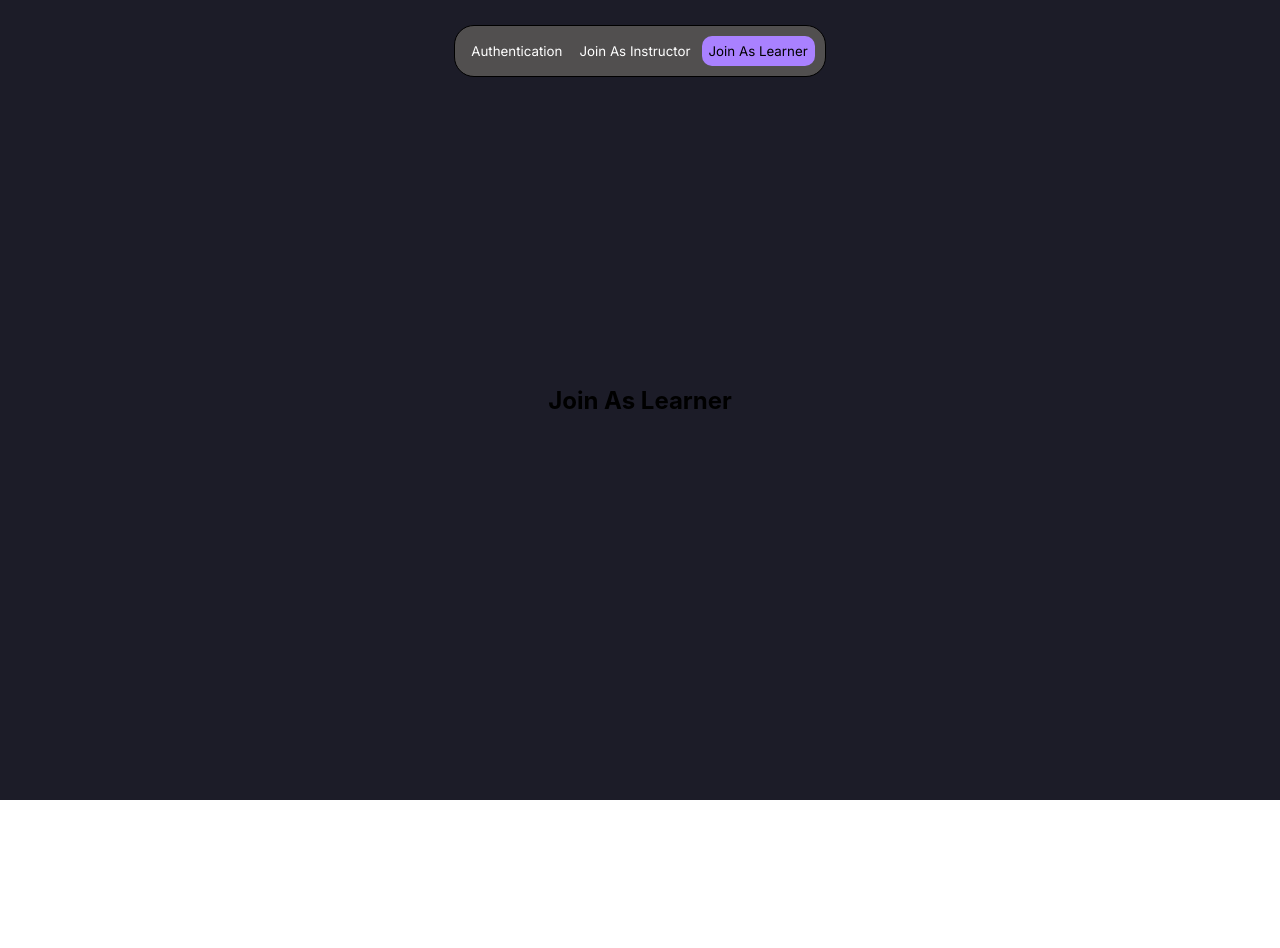
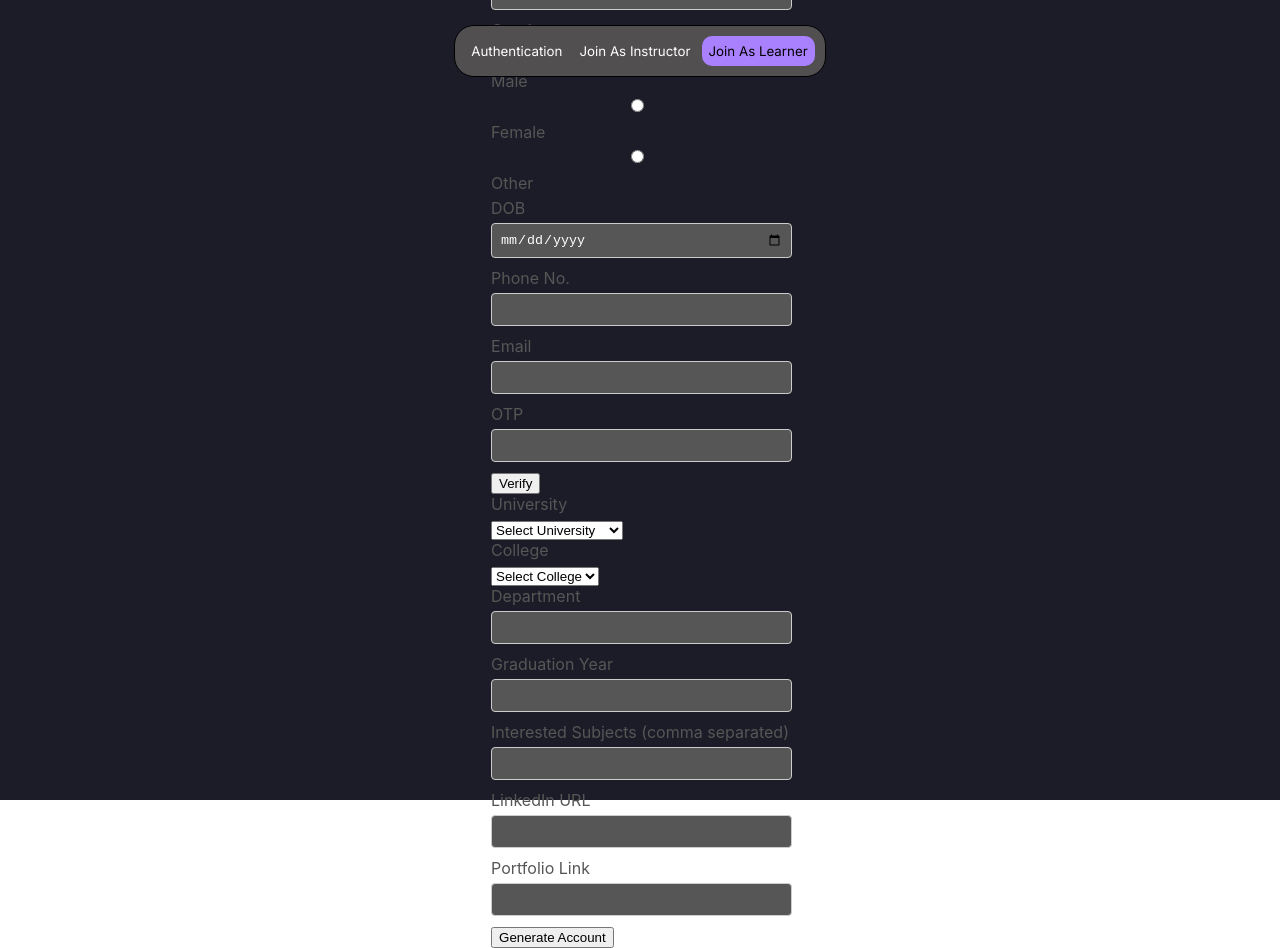
Before and after one commit to KhileshThakur/learnit-frontend, a React (Create React App) app: page /register-learner in a window 1280 px wide. Before the commit the page ends 800 px from the top, so only its background shows below. Built offline with nearby package versions, Linux system fonts and the light colour scheme; a web font is replaced by a local one.

Commit message:
Auth JAL JAI

```diff
--- /dev/null
+++ b/src/Auth/JoinAsLearner.css
@@ -0,0 +1,99 @@
+/* body {
+    background-color: #17151f;
+    color: #fff;
+    font-family: 'Arial', sans-serif;
+  }
+
+  form {
+    background-color: #2e2a37;
+    padding: 30px;
+    border-radius: 15px;
+    width: 80%;
+    max-width: 800px;
+    margin: 0 auto;
+    box-shadow: 0px 5px 15px rgba(0, 0, 0, 0.4);
+  }
+
+  input[type="text"], input[type="email"], input[type="date"], input[type="number"], input[type="url"], select {
+    background-color: #42404f;
+    color: #fff;
+    border: none;
+    padding: 10px;
+    border-radius: 10px;
+    width: 100%;
+    margin: 10px 0;
+  }
+
+  input[type="radio"] {
+    margin: 0 5px;
+  }
+
+  label {
+    display: block;
+    margin-bottom: 5px;
+    font-size: 0.9rem;
+  }
+
+  .button-container {
+    display: flex;
+    justify-content: space-between;
+    align-items: center;
+  }
+
+  button {
+    background-color: #4a38f5;
+    color: #fff;
+    padding: 10px 20px;
+    border-radius: 15px;
+    border: none;
+    cursor: pointer;
+    transition: background-color 0.3s;
+  }
+
+  button:hover {
+    background-color: #3a28d9;
+  }
+
+  button.verify-btn {
+    background-color: #29cc41;
+  }
+
+  button.verify-btn:hover {
+    background-color: #23a539;
+  }
+
+  .row {
+    display: flex;
+    flex-wrap: wrap;
+    justify-content: space-between;
+  }
+
+  .row .column {
+    flex: 1;
+    margin: 10px;
+    min-width: 250px;
+  }
+
+  @media (max-width: 768px) {
+    .row {
+      flex-direction: column;
+    }
+  }
+
+  .radio-group {
+    display: flex;
+    justify-content: space-between;
+    margin: 10px 0;
+  }
+
+  radio-group label {
+    font-size: 0.9rem;
+  }
+
+  select:focus, input:focus {
+    outline: none;
+    box-shadow: 0px 0px 10px rgba(148, 97, 255, 0.5);
+  }
+
+  .content-container {
+    margin-top: 150px; /* Adjust the margin so the form starts lower */
--- a/src/Auth/JoinAsLearner.js
+++ b/src/Auth/JoinAsLearner.js
@@ -1,14 +1,140 @@
-import React from 'react';
+// import React from 'react';
+// import AuthHeader from './AuthHeader';
+
+// const JoinAsLearner = () => {
+//     return (
+//         <div className="full-page">
+//             <AuthHeader />
+//             <h2>Join As Learner</h2>
+//             {/* Add learner registration logic here */}
+//         </div>
+//     );
+// };
+
+// export default JoinAsLearner;
+
+import React, { useState } from 'react';
 import AuthHeader from './AuthHeader';
+import './JoinAsLearner.css'; // Ensure this file contains the appropriate styling
 
 const JoinAsLearner = () => {
-    return (
-        <div className="full-page">
+  const [university, setUniversity] = useState('');
+  const [college, setCollege] = useState('');
+
+  const handleUniversityChange = (e) => {
+    setUniversity(e.target.value);
+    setCollege(''); // Reset college when university changes
+  };
+
+  const collegeOptions = () => {
+    if (university === 'pune') {
+      return (
+        <>
+          <option value="pict">PICT</option>
+          <option value="dypatil">D Y Patil</option>
+        </>
+      );
+    } else if (university === 'mumbai') {
+      return (
+        <>
+          <option value="vjti">VJTI</option>
+          <option value="kjsomaiya">K J Somaiya</option>
+        </>
+      );
+    }
+    return <option value="" disabled>Select College</option>; // Placeholder when no university selected
+  };
+
+  return (
+    <div className="full-page">
             <AuthHeader />
-            <h2>Join As Learner</h2>
-            {/* Add learner registration logic here */}
+            <div className="content-container">
+    <form>
+      <div className="row">
+        <div className="column">
+          <label htmlFor="name">Name</label>
+          <input type="text" id="name" name="name" required />
         </div>
-    );
+        <div className="column">
+          <label>Gender</label>
+          <div className="radio-group">
+            <label><input type="radio" name="gender" value="Male" required /> Male</label>
+            <label><input type="radio" name="gender" value="Female" required /> Female</label>
+            <label><input type="radio" name="gender" value="Other" required /> Other</label>
+          </div>
+        </div>
+        <div className="column">
+          <label htmlFor="dob">DOB</label>
+          <input type="date" id="dob" name="dob" required />
+        </div>
+        <div className="column">
+          <label htmlFor="phone">Phone No.</label>
+          <input type="number" id="phone" name="phone" required />
+        </div>
+      </div>
+
+      <div className="row">
+        <div className="column">
+          <label htmlFor="email">Email</label>
+          <input type="email" id="email" name="email" required />
+        </div>
+        <div className="column">
+          <label htmlFor="otp">OTP</label>
+          <div className="button-container">
+            <input type="text" id="otp" name="otp" />
+            <button type="button" className="verify-btn">Verify</button>
+          </div>
+        </div>
+      </div>
+
+      <div className="row">
+        <div className="column">
+          <label htmlFor="university">University</label>
+          <select id="university" value={university} onChange={handleUniversityChange} required>
+            <option value="" disabled hidden>Select University</option> {/* Placeholder */}
+            <option value="pune">Pune University</option>
+            <option value="mumbai">Mumbai University</option>
+          </select>
+        </div>
+        <div className="column">
+          <label htmlFor="college">College</label>
+          <select id="college" value={college} onChange={(e) => setCollege(e.target.value)} required>
+            <option value="" disabled hidden>Select College</option> {/* Placeholder */}
+            {collegeOptions()}
+          </select>
+        </div>
+        <div className="column">
+          <label htmlFor="department">Department</label>
+          <input type="text" id="department" name="department" required />
+        </div>
+        <div className="column">
+          <label htmlFor="grad-year">Graduation Year</label>
+          <input type="text" id="grad-year" name="grad-year" required />
+        </div>
+      </div>
+
+      <div className="row">
+        <div className="column">
+          <label htmlFor="subjects">Interested Subjects (comma separated)</label>
+          <input type="text" id="subjects" name="subjects" />
+        </div>
+        <div className="column">
+          <label htmlFor="linkedin">LinkedIn URL</label>
+          <input type="url" id="linkedin" name="linkedin" />
+        </div>
+        <div className="column">
+          <label htmlFor="portfolio">Portfolio Link</label>
+          <input type="url" id="portfolio" name="portfolio" />
+        </div>
+      </div>
+
+      <div className="row">
+        <button type="submit">Generate Account</button>
+      </div>
+    </form>
+    </div>
+    </div>
+  );
 };
 
 export default JoinAsLearner;
```
Also changed, not shown: src/Auth/Login.js (deleted, +0 -116 lines).
